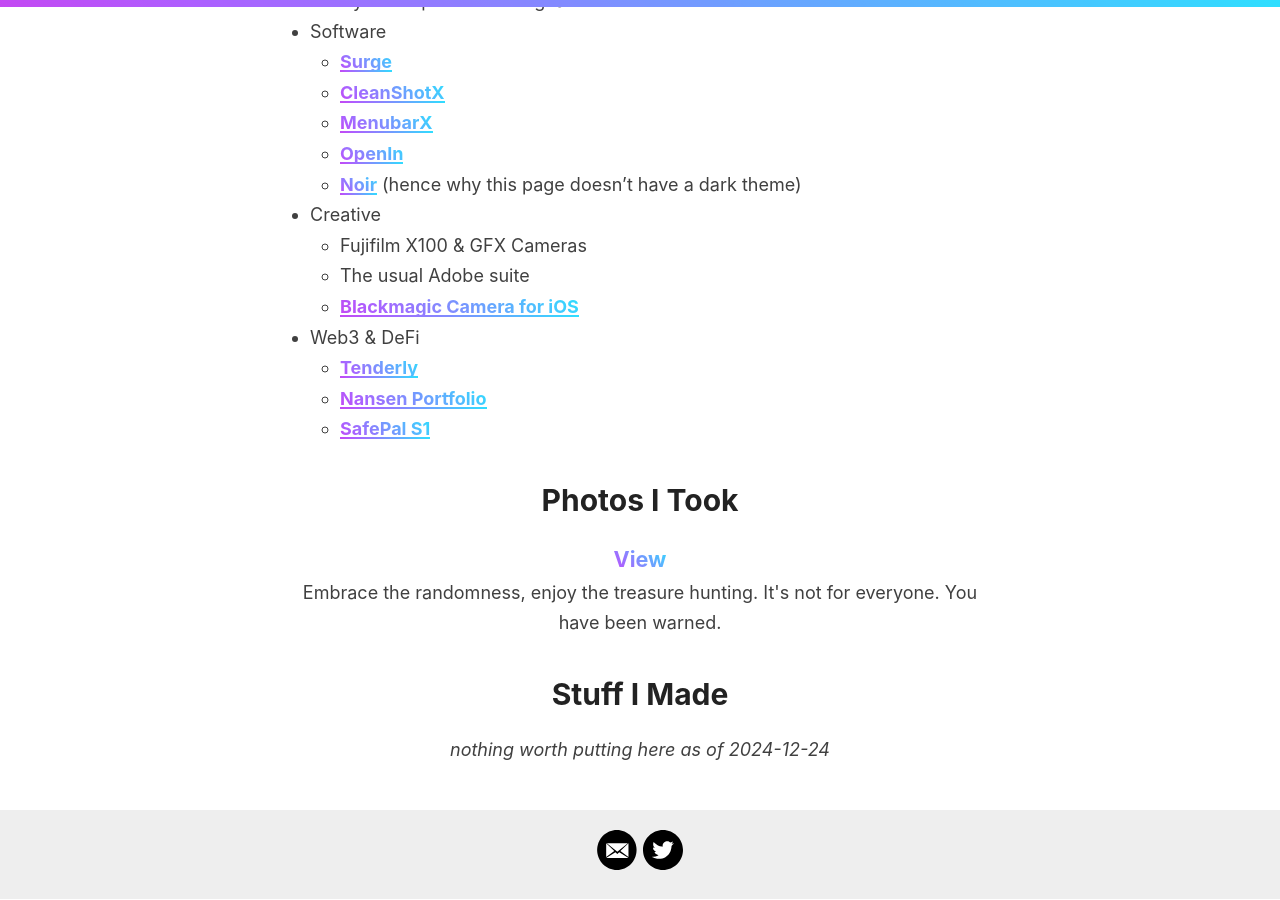
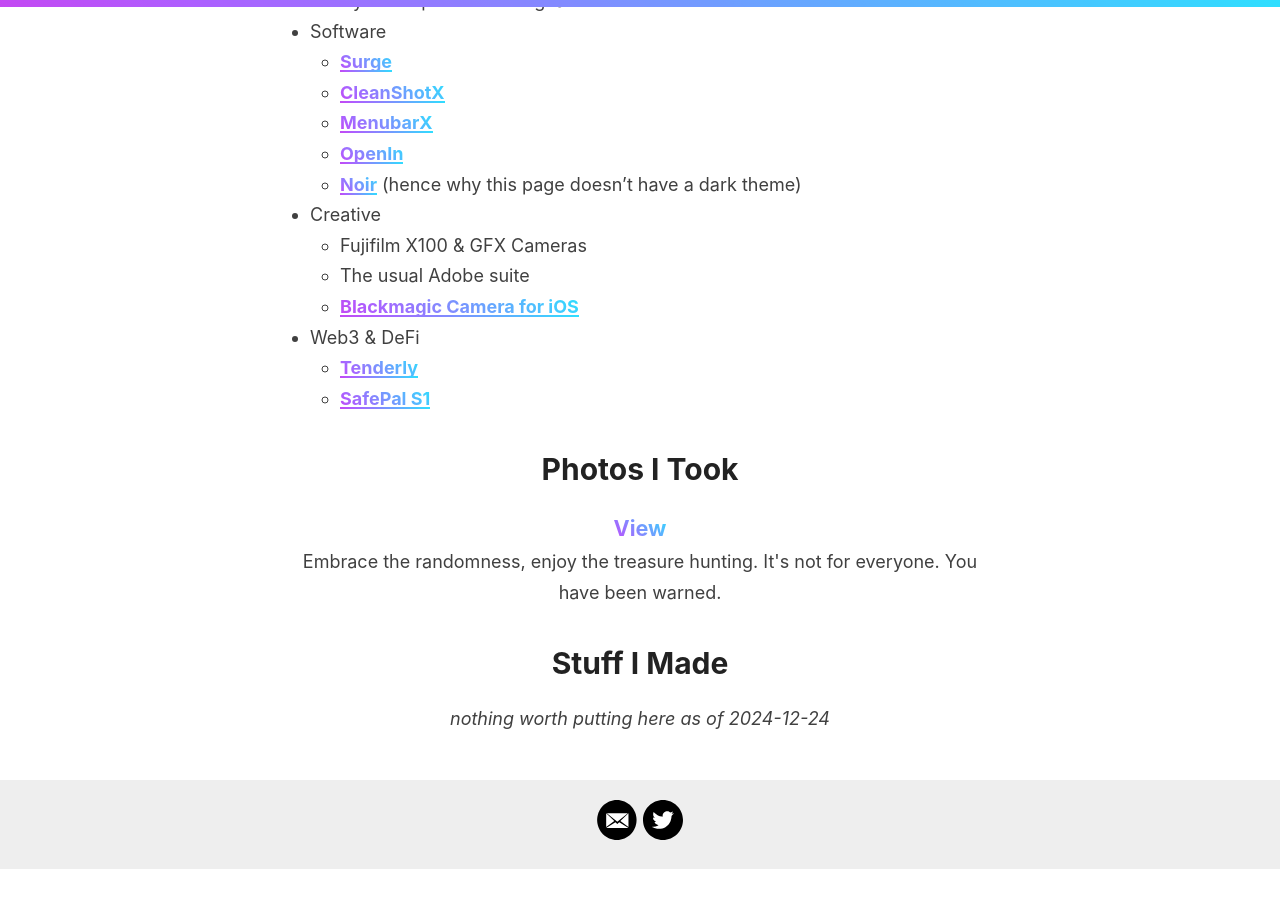
Before and after one commit to 98827ddb7e5a2c2e261912a23d9251d6/98827ddb7e5a2c2e261912a23d9251d6.github.io, a Jekyll site: the page built from index.md, in a window 1280 px wide and 900 px high, scrolled down 1086 px. Built offline with Jekyll 4.4.1, drawn with Linux system fonts in a browser that asks for light colours; after the commit the page ends 1955 px from its top, so only the background shows below that.

Commit message:
- the new version sucks, sucks hard

```diff
--- a/index.md
+++ b/index.md
@@ -46,7 +46,6 @@
   - [Blackmagic Camera for iOS](https://apps.apple.com/us/app/blackmagic-camera/id6449580241)
 - Web3 & DeFi
   - [Tenderly](https://tenderly.co){:target="_blank" rel="noopener"}
-  - [Nansen Portfolio](https://portfolio.nansen.ai/){:target="_blank" rel="noopener"}
   - [SafePal S1](https://store.safepal.com/safepal-s1-hardware-wallet.html){:target="_blank" rel="noopener"}
 
 # Photos I Took
```
